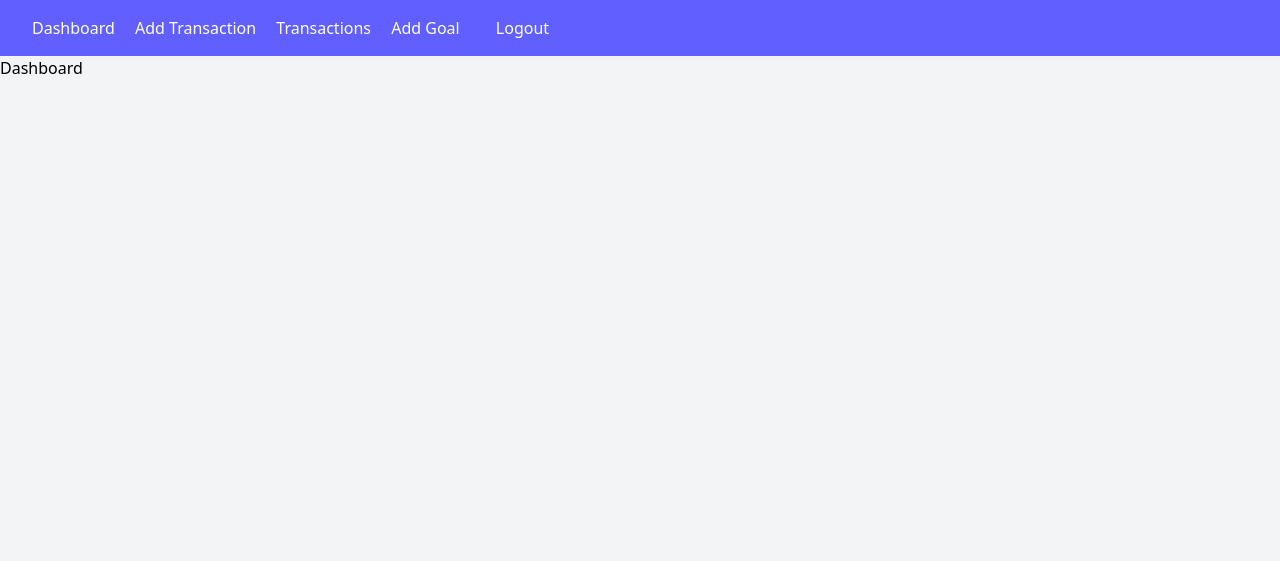
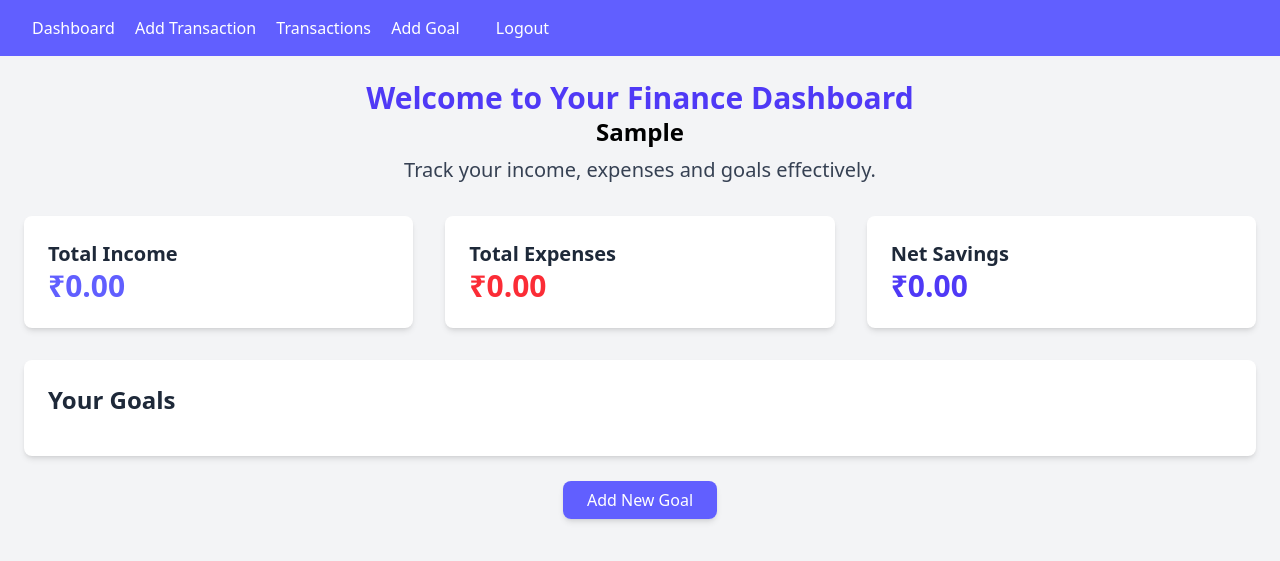
Before and after one commit to AkashAich1999/expense-tracker-django, a Django app: page / in a window 1280 px wide. Shown: the top 561 px of the page. Run offline with Django 5.2, Linux system fonts and the light colour scheme; the visitor is signed in with stand-in values (Sample User, id 1); data that the repository does not hold is empty.

Commit message:
Dashboard Income Expense Calculations & Dashboard Page Completed

```diff
--- a/finance/templates/finance/dashboard.html
+++ b/finance/templates/finance/dashboard.html
@@ -1,5 +1,46 @@
 {% extends "finance/base.html" %}
 {% block title %}Dashboard{% endblock title %}
 {% block content %}
-    <h1>Dashboard</h1>
+    <div class="container mx-auto p-6">
+        <div class="text-center mb-8">
+            <h1 class="text-3xl font-bold text-indigo-600">Welcome to Your Finance Dashboard</h1>
+            <h1 class="text-2xl font-bold">{{ request.user|capfirst }}</h1>
+            <p class="text-xl text-gray-700 mt-2">Track your income, expenses and goals effectively.</p>
+        </div>
+        <div class="grid grid-cols-1 sm:grid-cols-2 lg:grid-cols-3 gap-8 mb-8">
+            <div class="p-6 bg-white rounded-lg shadow-md">
+                <h2 class="text-xl text-gray-800 font-semibold">Total Income</h2>
+                <p class="text-3xl text-indigo-500 font-bold">₹{{ total_income|floatformat:2 }}</p>
+            </div>
+            <div class="p-6 bg-white rounded-lg shadow-md">
+                <h2 class="text-xl text-gray-800 font-semibold">Total Expenses</h2>
+                <p class="text-3xl text-red-500 font-bold">₹{{ total_expense|floatformat:2 }}</p>
+            </div>
+            <div class="p-6 bg-white rounded-lg shadow-md">
+                <h2 class="text-xl text-gray-800 font-semibold">Net Savings</h2>
+                <p class="text-3xl text-indigo-600 font-bold">₹{{ net_savings|floatformat:2 }}</p>
+            </div>
+        </div>
+        <div class="bg-white rounded-lg shadow-md p-6 mb-8">
+            <h2 class="text-gray-800 text-2xl font-semibold mb-4">Your Goals</h2>
+            <ul class="space-y-4">
+                {% for item in goal_progress %}
+                <li class="flex justify-between items-center">
+                    <div class="text-gray-800">
+                        <p class="font-semibold" >{{ item.goal.name }}</p>
+                        <p class="text-sm text-gray-600" >Target: ₹{{ item.goal.target_amount|floatformat:2 }}</p>
+                        <p class="text-sm text-gray-600" >Deadline: {{ item.goal.deadline }}</p>
+                    </div>
+                    <div class="text-right">
+                        <p class="text-indigo-500 text-xl font-bold">{{ item.progress|floatformat:2 }}%</p>
+                    </div>
+                </li>
+                {% endfor %}
+            </ul>
+        </div>
+        <div class="text-center">
+            <a href="{% url 'goal_add' %}" class="bg-indigo-500 text-white rounded-lg shadow-md
+                px-6 py-2 hover:bg-indigo-600 transition" >Add New Goal</a>
+        </div>
+    </div>
 {% endblock content %}
--- a/finance/views.py
+++ b/finance/views.py
@@ -4,6 +4,7 @@ from finance.forms import RegisterForm, TransactionForm, GoalForm
 from django.contrib.auth import login
 from django.contrib.auth.mixins import LoginRequiredMixin
 from .models import Transaction, Goal
+from django.db.models import Sum
 
 class RegisterView(View):
     def get(self, request, *args, **kwargs):
@@ -20,7 +21,38 @@ class RegisterView(View):
 
 class DashboardView(LoginRequiredMixin, View):
     def get(self, request, *args, **kwargs):
-        return render(request, 'finance/dashboard.html')
+        transactions = Transaction.objects.filter(user = request.user)
+        goals =  Goal.objects.filter(user = request.user)
+
+        # Calculate Total Income & Total Expense
+        total_income = Transaction.objects.filter(user = request.user, transaction_type = 'Income').aggregate(Sum('amount'))['amount__sum'] or 0
+        total_expense = Transaction.objects.filter(user = request.user, transaction_type = 'Expense').aggregate(Sum('amount'))['amount__sum'] or 0
+
+        net_savings = total_income - total_expense
+
+        remaining_savings = net_savings
+        goal_progress = []
+
+        for goal in goals:
+            if remaining_savings >= goal.target_amount:
+                goal_progress.append({ 'goal':goal, 'progress':100 })
+                remaining_savings = remaining_savings - goal.target_amount
+            elif remaining_savings > 0:
+                progress = (remaining_savings / goal.target_amount) * 100
+                goal_progress.append({ 'goal':goal, 'progress':progress })
+                remaining_savings = 0
+            else:
+                goal_progress.append({ 'goal':goal, 'progress':0 })
+
+        context = {
+            'transactions': transactions,
+            'total_income': total_income,
+            'total_expense': total_expense,
+            'net_savings': net_savings,
+            'goal_progress': goal_progress,
+        }
+
+        return render(request, 'finance/dashboard.html', context)
 
 class TransactionCreateView(LoginRequiredMixin, View):
     def get(self, request, *args, **kwargs):
```
Also changed, not shown: finance/templates/finance/goal_form.html (+0 -14 lines).
